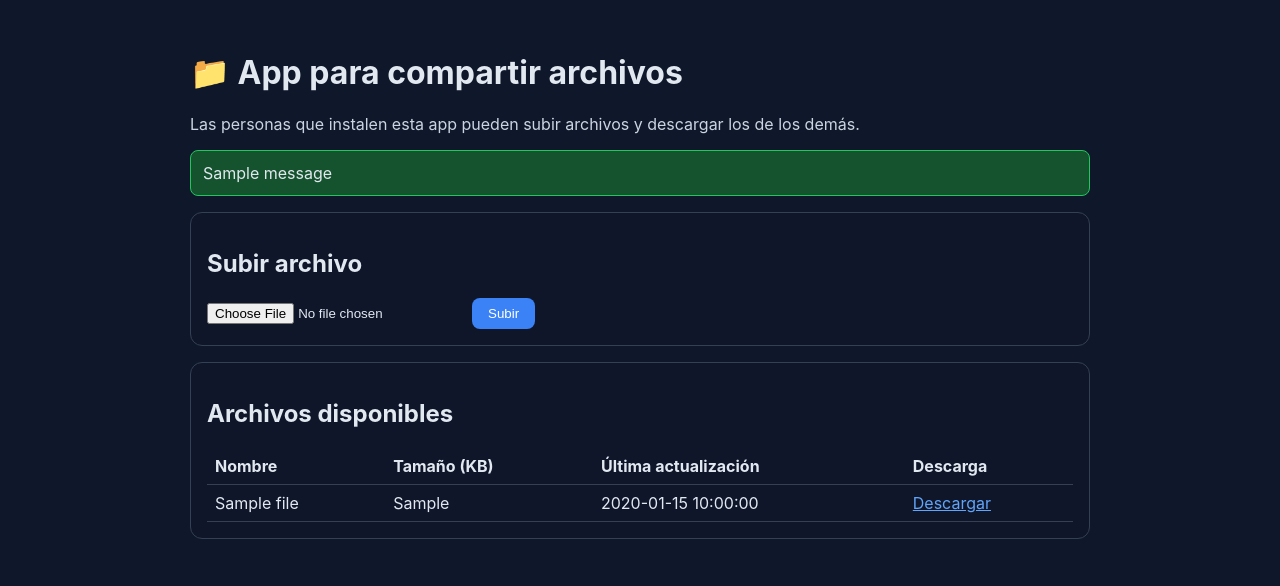
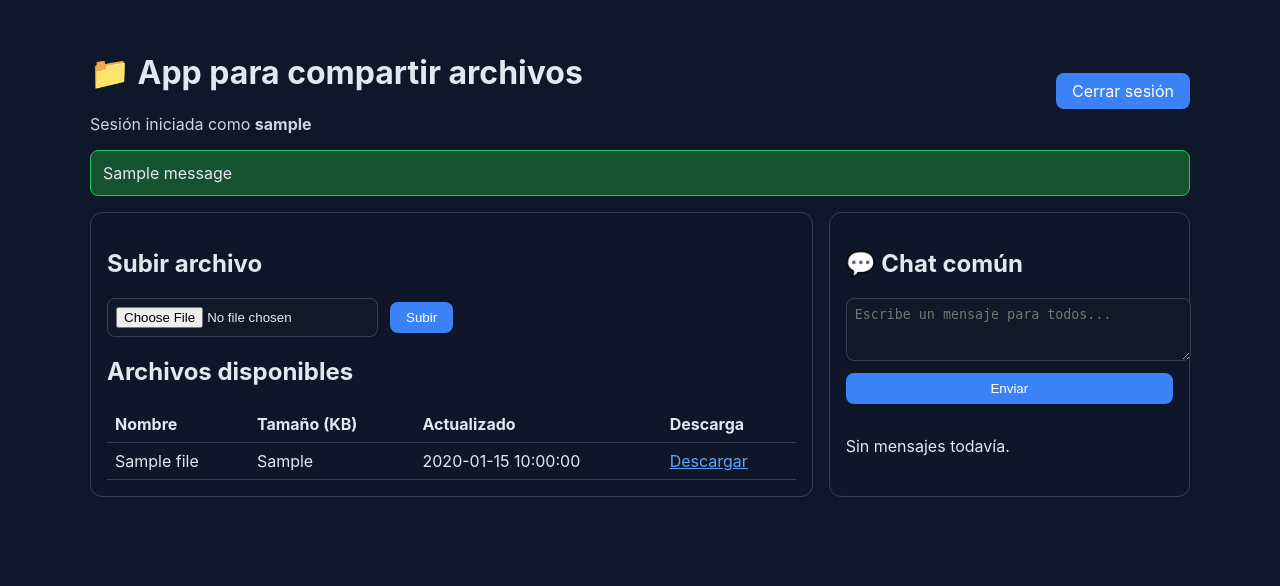
Before and after one commit to DRAKOzxz/app_upxy, a Flask app: template templates/index.html in a window 1280 px wide. Shown: the top 586 px of the page. Run offline with Flask 3, Linux system fonts and the light colour scheme; the template is opened without the code that fills it: most values are stand-ins (such as "Sample title", 1, 10 or a date in 2020); one stand-in notice (Sample message) is shown.

Commit message:
Añadir registro/login y chat global en la app

```diff
--- a/app.py
+++ b/app.py
@@ -1,9 +1,23 @@
 from __future__ import annotations
 
+import sqlite3
 from datetime import datetime
+from functools import wraps
 from pathlib import Path
+from typing import Any, Callable
 
-from flask import Flask, flash, redirect, render_template, request, send_from_directory, url_for
+from flask import (
+    Flask,
+    flash,
+    g,
+    redirect,
+    render_template,
+    request,
+    send_from_directory,
+    session,
+    url_for,
+)
+from werkzeug.security import check_password_hash, generate_password_hash
 from werkzeug.utils import secure_filename
 
 app = Flask(__name__)
@@ -11,10 +25,71 @@ app.config["SECRET_KEY"] = "cambia-esta-clave-en-produccion"
 
 BASE_DIR = Path(__file__).resolve().parent
 UPLOAD_DIR = BASE_DIR / "uploads"
+DB_PATH = BASE_DIR / "app.db"
 UPLOAD_DIR.mkdir(exist_ok=True)
 
 
+def get_db() -> sqlite3.Connection:
+    if "db" not in g:
+        g.db = sqlite3.connect(DB_PATH)
+        g.db.row_factory = sqlite3.Row
+    return g.db
+
+
+@app.teardown_appcontext
+def close_db(_: Any) -> None:
+    db = g.pop("db", None)
+    if db is not None:
+        db.close()
+
+
+def init_db() -> None:
+    db = sqlite3.connect(DB_PATH)
+    db.execute(
+        """
+        CREATE TABLE IF NOT EXISTS users (
+            id INTEGER PRIMARY KEY AUTOINCREMENT,
+            username TEXT NOT NULL UNIQUE,
+            password_hash TEXT NOT NULL,
+            created_at TEXT NOT NULL
+        )
+        """
+    )
+    db.execute(
+        """
+        CREATE TABLE IF NOT EXISTS messages (
+            id INTEGER PRIMARY KEY AUTOINCREMENT,
+            user_id INTEGER NOT NULL,
+            content TEXT NOT NULL,
+            created_at TEXT NOT NULL,
+            FOREIGN KEY(user_id) REFERENCES users(id)
+        )
+        """
+    )
+    db.commit()
+    db.close()
+
+
+init_db()
+
+
+def login_required(view: Callable[..., Any]) -> Callable[..., Any]:
+    @wraps(view)
+    def wrapped_view(*args: Any, **kwargs: Any):
+        if session.get("user_id") is None:
+            flash("Inicia sesión para entrar a la app.", "error")
+            return redirect(url_for("login"))
+        return view(*args, **kwargs)
+
+    return wrapped_view
+
+
+def current_username() -> str | None:
+    return session.get("username")
+
+
 @app.route("/")
+@login_required
 def index() -> str:
     files = []
     for file_path in sorted(UPLOAD_DIR.iterdir(), key=lambda p: p.stat().st_mtime, reverse=True):
@@ -28,10 +103,85 @@ def index() -> str:
                 }
             )
 
-    return render_template("index.html", files=files)
+    db = get_db()
+    messages = db.execute(
+        """
+        SELECT m.content, m.created_at, u.username
+        FROM messages m
+        JOIN users u ON u.id = m.user_id
+        ORDER BY m.id DESC
+        LIMIT 50
+        """
+    ).fetchall()
+
+    return render_template(
+        "index.html",
+        files=files,
+        messages=reversed(messages),
+        username=current_username(),
+    )
+
+
+@app.route("/register", methods=["GET", "POST"])
+def register():
+    if request.method == "POST":
+        username = request.form.get("username", "").strip()
+        password = request.form.get("password", "")
+
+        if len(username) < 3 or len(password) < 6:
+            flash("Usuario mínimo 3 caracteres y contraseña mínimo 6.", "error")
+            return redirect(url_for("register"))
+
+        db = get_db()
+        exists = db.execute("SELECT id FROM users WHERE username = ?", (username,)).fetchone()
+        if exists:
+            flash("Ese nombre de usuario ya está en uso.", "error")
+            return redirect(url_for("register"))
+
+        db.execute(
+            "INSERT INTO users (username, password_hash, created_at) VALUES (?, ?, ?)",
+            (username, generate_password_hash(password), datetime.utcnow().isoformat()),
+        )
+        db.commit()
+        flash("Cuenta creada. Ahora inicia sesión.", "success")
+        return redirect(url_for("login"))
+
+    return render_template("auth.html", mode="register")
+
+
+@app.route("/login", methods=["GET", "POST"])
+def login():
+    if request.method == "POST":
+        username = request.form.get("username", "").strip()
+        password = request.form.get("password", "")
+
+        db = get_db()
+        user = db.execute(
+            "SELECT id, username, password_hash FROM users WHERE username = ?", (username,)
+        ).fetchone()
+
+        if user is None or not check_password_hash(user["password_hash"], password):
+            flash("Credenciales inválidas.", "error")
+            return redirect(url_for("login"))
+
+        session.clear()
+        session["user_id"] = user["id"]
+        session["username"] = user["username"]
+        flash(f"Bienvenido/a {user['username']}.", "success")
+        return redirect(url_for("index"))
+
+    return render_template("auth.html", mode="login")
+
+
+@app.get("/logout")
+def logout():
+    session.clear()
+    flash("Sesión cerrada.", "success")
+    return redirect(url_for("login"))
 
 
 @app.post("/upload")
+@login_required
 def upload_file():
     file = request.files.get("file")
 
@@ -51,7 +201,25 @@ def upload_file():
     return redirect(url_for("index"))
 
 
+@app.post("/chat")
+@login_required
+def send_message():
+    content = request.form.get("content", "").strip()
+    if not content:
+        flash("No puedes enviar un mensaje vacío.", "error")
+        return redirect(url_for("index"))
+
+    db = get_db()
+    db.execute(
+        "INSERT INTO messages (user_id, content, created_at) VALUES (?, ?, ?)",
+        (session["user_id"], content[:600], datetime.utcnow().isoformat()),
+    )
+    db.commit()
+    return redirect(url_for("index"))
+
+
 @app.get("/download/<path:filename>")
+@login_required
 def download_file(filename: str):
     return send_from_directory(UPLOAD_DIR, filename, as_attachment=True)
 
--- a/static/styles.css
+++ b/static/styles.css
@@ -10,13 +10,26 @@ body {
 }
 
 .container {
-  max-width: 900px;
+  max-width: 1100px;
   margin: 0 auto;
   padding: 2rem 1rem;
 }
 
+.topbar {
+  display: flex;
+  justify-content: space-between;
+  align-items: center;
+  gap: 1rem;
+}
+
 .subtitle {
   color: #cbd5e1;
+}
+
+.grid-2 {
+  display: grid;
+  grid-template-columns: 2fr 1fr;
+  gap: 1rem;
 }
 
 .card {
@@ -33,16 +46,28 @@ form {
   align-items: center;
 }
 
-button {
+input,
+textarea {
+  background: #111827;
+  color: #e2e8f0;
+  border: 1px solid #334155;
+  border-radius: 8px;
+  padding: 0.5rem;
+}
+
+button,
+.link-btn {
   background: #3b82f6;
   border: none;
   color: white;
   border-radius: 8px;
   padding: 0.5rem 1rem;
   cursor: pointer;
+  text-decoration: none;
 }
 
-button:hover {
+button:hover,
+.link-btn:hover {
   background: #2563eb;
 }
 
@@ -82,3 +107,74 @@ a {
   background: #7f1d1d;
   border-color: #ef4444;
 }
+
+.chat-card {
+  display: flex;
+  flex-direction: column;
+}
+
+.chat-form {
+  display: grid;
+}
+
+.chat-form textarea {
+  width: 100%;
+  resize: vertical;
+}
+
+.chat-box {
+  margin-top: 1rem;
+  max-height: 500px;
+  overflow: auto;
+  display: grid;
+  gap: 0.75rem;
+}
+
+.msg {
+  border: 1px solid #334155;
+  border-radius: 8px;
+  padding: 0.75rem;
+  background: #111827;
+}
+
+.msg p {
+  margin: 0.25rem 0;
+}
+
+.msg-head {
+  font-size: 0.9rem;
+  color: #93c5fd;
+}
+
+.auth-wrap {
+  max-width: 480px;
+}
+
+.auth-card h1 {
+  margin-top: 0;
+}
+
+.auth-form {
+  display: grid;
+  gap: 0.75rem;
+}
+
+.auth-form label {
+  display: grid;
+  gap: 0.35rem;
+}
+
+.auth-form button {
+  width: fit-content;
+}
+
+@media (max-width: 900px) {
+  .grid-2 {
+    grid-template-columns: 1fr;
+  }
+
+  .topbar {
+    flex-direction: column;
+    align-items: flex-start;
+  }
+}
--- a/templates/index.html
+++ b/templates/index.html
@@ -8,10 +8,13 @@
   </head>
   <body>
     <main class="container">
+      <header class="topbar">
+        <div>
           <h1>📁 App para compartir archivos</h1>
-      <p class="subtitle">
-        Las personas que instalen esta app pueden subir archivos y descargar los de los demás.
-      </p>
+          <p class="subtitle">Sesión iniciada como <strong>{{ username }}</strong></p>
+        </div>
+        <a class="link-btn" href="{{ url_for('logout') }}">Cerrar sesión</a>
+      </header>
 
       {% with messages = get_flashed_messages(with_categories=true) %}
       {% if messages %}
@@ -23,24 +26,22 @@
       {% endif %}
       {% endwith %}
 
-      <section class="card">
+      <section class="grid-2">
+        <article class="card">
           <h2>Subir archivo</h2>
           <form action="{{ url_for('upload_file') }}" method="post" enctype="multipart/form-data">
             <input type="file" name="file" required />
             <button type="submit">Subir</button>
           </form>
-      </section>
 
-      <section class="card">
           <h2>Archivos disponibles</h2>
-
           {% if files %}
           <table>
             <thead>
               <tr>
                 <th>Nombre</th>
                 <th>Tamaño (KB)</th>
-              <th>Última actualización</th>
+                <th>Actualizado</th>
                 <th>Descarga</th>
               </tr>
             </thead>
@@ -50,9 +51,7 @@
                 <td>{{ file.name }}</td>
                 <td>{{ file.size_kb }}</td>
                 <td>{{ file.updated }}</td>
-              <td>
-                <a href="{{ url_for('download_file', filename=file.name) }}">Descargar</a>
-              </td>
+                <td><a href="{{ url_for('download_file', filename=file.name) }}">Descargar</a></td>
               </tr>
               {% endfor %}
             </tbody>
@@ -60,6 +59,32 @@
           {% else %}
           <p>No hay archivos todavía. ¡Sube el primero!</p>
           {% endif %}
+        </article>
+
+        <article class="card chat-card">
+          <h2>💬 Chat común</h2>
+          <form action="{{ url_for('send_message') }}" method="post" class="chat-form">
+            <textarea
+              name="content"
+              placeholder="Escribe un mensaje para todos..."
+              rows="3"
+              maxlength="600"
+              required
+            ></textarea>
+            <button type="submit">Enviar</button>
+          </form>
+
+          <div class="chat-box">
+            {% for message in messages %}
+            <div class="msg">
+              <p class="msg-head"><strong>{{ message.username }}</strong> · {{ message.created_at }}</p>
+              <p>{{ message.content }}</p>
+            </div>
+            {% else %}
+            <p>Sin mensajes todavía.</p>
+            {% endfor %}
+          </div>
+        </article>
       </section>
     </main>
   </body>
```
Also changed, not shown: templates/auth.html (added, +44 -0 lines), README.md, 1 other file. Lines whose indentation alone changed are shown as unchanged.
